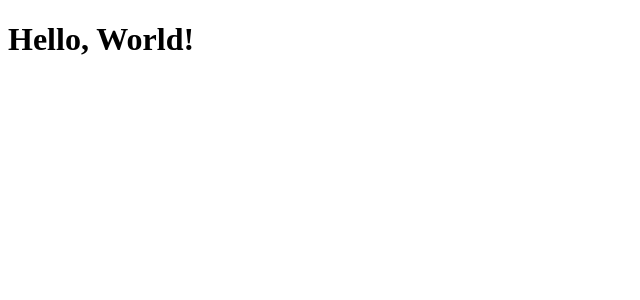
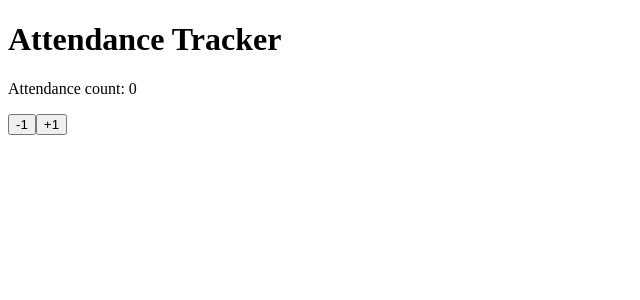
Before and after one commit to zahrabeng/attendance-counter, a React (Create React App) app: page / in a window 1280 px wide. Shown: the top 300 px of the page, without its empty margins (0-640 px from the left). Built offline with nearby package versions, Linux system fonts and the light colour scheme; the HTML template or start-up script is replaced by a standard one.

Commit message:
Add AttendanceTracker component

```diff
--- a/src/App.tsx
+++ b/src/App.tsx
@@ -1,7 +1,7 @@
-import { greet } from "./utils/greet";
+import AttendanceTracker from "./components/AttendanceTracker";
 
 function App(): JSX.Element {
-  return <h1>{greet("World")}</h1>;
+  return <AttendanceTracker />;
 }
 
 export default App;
--- /dev/null
+++ b/src/components/AttendanceTracker.tsx
@@ -0,0 +1,41 @@
+import { useState } from "react";
+
+export default function AttendanceTracker(): JSX.Element {
+  const [attendanceCount, setAttendanceCount] = useState(0);
+
+  const handleAddAttendee = () => {
+    setAttendanceCount(attendanceCount + 1);
+    // or, better alternative:
+    // setAttendanceCount(prev => prev + 1);
+  };
+
+  const handleRemoveAttendee = () => {
+    setAttendanceCount(attendanceCount - 1);
+    // or, better alternative:
+    // setAttendanceCount(prev => prev - 1);
+  };
+
+  const handleResetAttendance = () => {
+    setAttendanceCount(0);
+  };
+
+  if (attendanceCount < 0) {
+    return (
+      <>
+        <h1>Attendance Tracker</h1>
+        <p>Attendance count: {attendanceCount}</p>
+        <p>Negative attendance? Are you sure?</p>
+        <button onClick={handleResetAttendance}>Reset attendance</button>
+      </>
+    );
+  } else {
+    return (
+      <>
+        <h1>Attendance Tracker</h1>
+        <p>Attendance count: {attendanceCount}</p>
+        <button onClick={handleRemoveAttendee}>-1</button>
+        <button onClick={handleAddAttendee}>+1</button>
+      </>
+    );
+  }
+}
```
